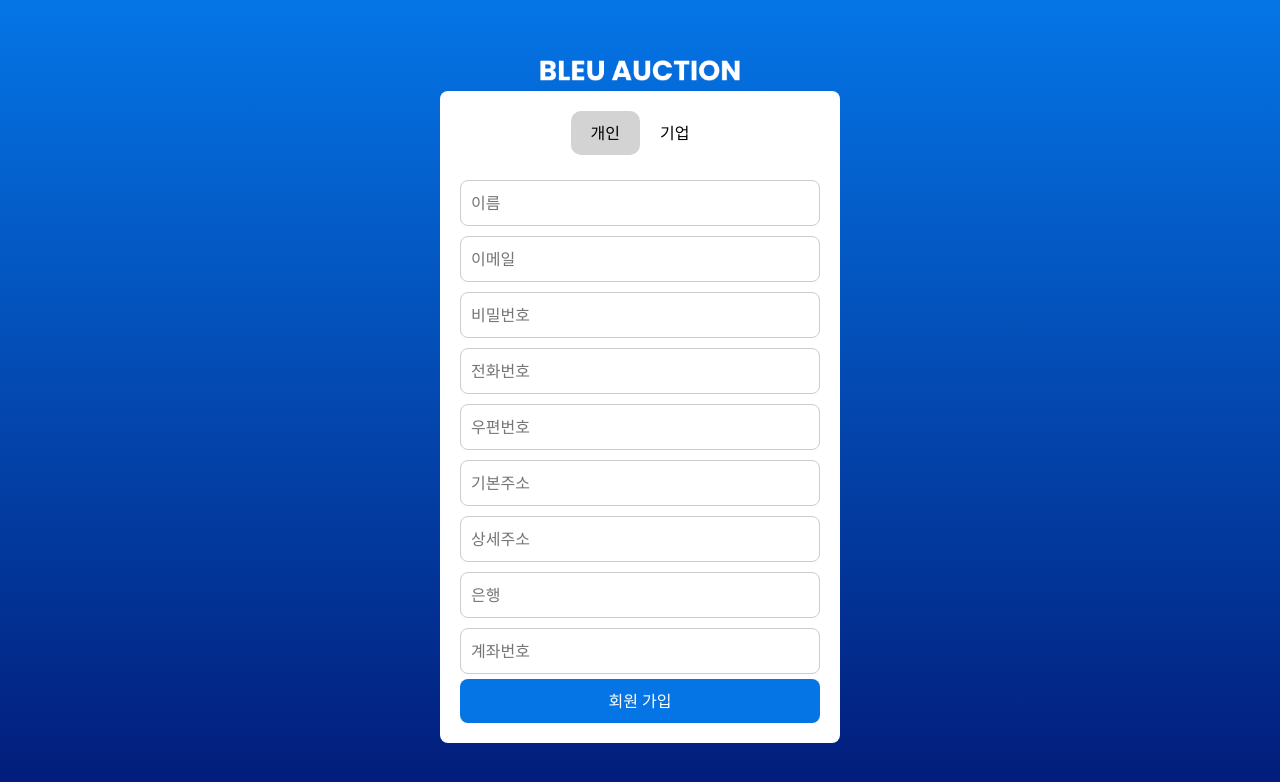
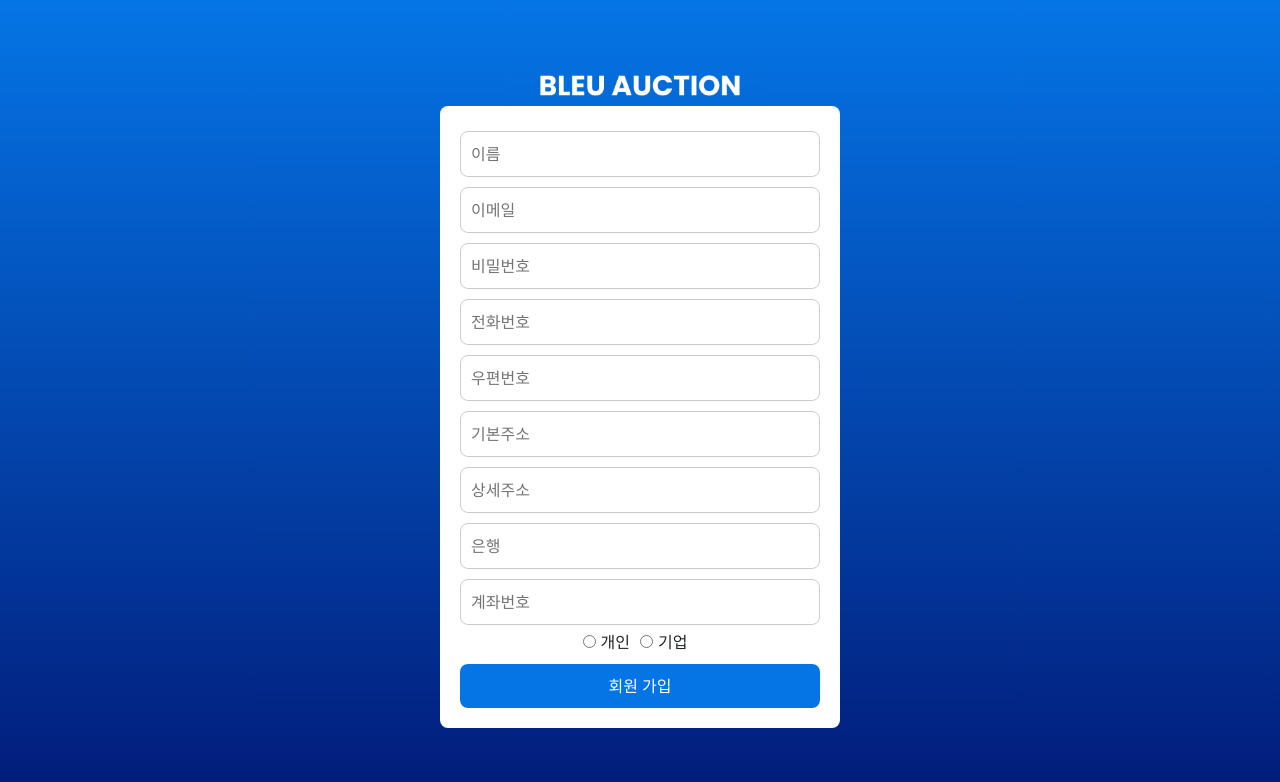
Before and after one commit to NC7-BleuAuction/bleuauction_fe, a React (Create React App) app: page /register in a window 1280 px wide. Shown: the top 782 px of the page. Built offline with nearby package versions, Linux system fonts and the light colour scheme; no server answers.

Commit message:
로그인, 회원가입

```diff
--- a/src/components/Auth/LoginPage.js
+++ b/src/components/Auth/LoginPage.js
@@ -9,25 +9,68 @@ import Grid from '@mui/material/Grid';
 import Typography from '@mui/material/Typography';
 import { createTheme, ThemeProvider } from '@mui/material/styles';
 import { useNavigate } from 'react-router-dom';
+import axios from 'axios';
+import { useState } from 'react';
 
+
+
+// function Test() {
+//   const [test, setTest] = useState({response: '', loading: true});
+
+//   useEffect(() => {
+//     axios.get('/api/test')
+//       .then(response => setTest(response.data))
+//       .catch(error => console.log(error));
+//   }, []);
 
 
 const defaultTheme = createTheme();
 
+// export default function LoginPage() {
+
+// const navigate = useNavigate();
+
+//   const handleSubmit = (event) => {
+//     event.preventDefault();
+//     const data = new FormData(event.currentTarget);
+//     console.log({
+//       email: data.get('email'),
+//       password: data.get('password'),
+
+//     });
+//     navigate('/main');
+//   };
+
 export default function LoginPage() {
+  const navigate = useNavigate();
 
-const navigate = useNavigate();
+  // const handleSubmit = async (event) => {
+  //   event.preventDefault();
+  //   const data = new FormData(event.currentTarget);
 
-  const handleSubmit = (event) => {
-    event.preventDefault();
-    const data = new FormData(event.currentTarget);
-    console.log({
-      email: data.get('email'),
-      password: data.get('password'),
+  //   const loginData = {
+  //     memberEmail: data.get('email'),
+  //     memberPwd: data.get('password'),
+  //   };
 
-    });
-    navigate('/main');
-  };
+  //   console.log(loginData);
+
+  //   try {
+  //     const response = await axios.post('/api/member/login', loginData); // /api/login은 백엔드 로그인 API의 엔드포인트입니다. 실제 경로를 사용해야 합니다.
+
+  //     if (response.data.success) { // 응답에 따라 조건을 변경할 수 있습니다.
+  //       console.log("로그인 성공!");
+  //       navigate('/main');
+  //     } else {
+  //       console.error("로그인 실패:", response.data.message);
+  //     }
+  //   } catch (error) {
+  //     console.error("서버에서 에러가 발생했습니다:", error.response.data);
+  //   }
+  // };
+
+
+
 
   return (
     <ThemeProvider theme={defaultTheme}>
@@ -92,12 +135,23 @@ const navigate = useNavigate();
                 >
                 Login
               </Button>
+              <Button
+                type="submit"
+                fullWidth
+                variant="contained"
+                sx={{
+                    mt: 3,
+                    mb: 2,
+                    borderRadius: '30px',
+                    backgroundColor: '#FFEB00',  // 카카오 노란색
+                    '&:hover': {
+            backgroundColor: '#FFD600', // 노란색의 어두운 톤으로 hover 효과 추가
+                       }
+                    }}
+                >
+                KAKAO Login
+              </Button>
               <Grid container>
-                <Grid item xs>
-                  <Link href="#" variant="body2">
-                    비밀번호 찾기
-                  </Link>
-                </Grid>
                 <Grid item>
                   <Link href="/register" variant="body2">
                     {"회원가입"}
--- a/src/components/Auth/RegisterPage.js
+++ b/src/components/Auth/RegisterPage.js
@@ -1,10 +1,11 @@
 import React, { useState } from 'react';
 import { useNavigate } from 'react-router-dom';
+import axios from 'axios';
 
 
 const useForm = (initialValues) => {
-  const [values, setValues] = useState(initialValues);
-  const handleChange = (e) => {
+  const [values, setValues] = useState(initialValues);  // values는 폼 컨트롤의 상태를 나타냄, initialValues로 초기 설정
+  const handleChange = (e) => {   //폼 컨트롤의 onChange 이벤트 핸들러
     const { name, value } = e.target;
     setValues({
       ...values,
@@ -15,8 +16,8 @@ const useForm = (initialValues) => {
 };
 
 function RegisterPage() {
-  const [accountType, setAccountType] = useState('personal');
-  const [values, handleChange] = useForm({
+
+  const [values, handleChange] = useForm({ //useForm은 초기 값 initialValues를 인수로 받음,  그 상태와 상태를 변경하는 함수를 반환하는 useForm 훅을 호출
     email: '',
     password: '',
     name: '',
@@ -26,15 +27,33 @@ function RegisterPage() {
     detailAddress: '',
     bank: '',
     accountNumber: '',
+    accountType: '',
   });
 
-  const navigate = useNavigate(); // useNavigate hook
+  const navigate = useNavigate();
 
+  const requestData = { //객체는 폼에서 사용자가 입력한 데이터를 서버로 전송하기 위해 준비되는 데이터 구조
+    memberCategory: values.accountType,
+    memberEmail: values.email,      //values 객체의 email 속성 값을 requestData 객체의 email 속성에 할당
+    memberPwd: values.password,
+    memberName: values.name,
+    memberPhone: values.phone,
+    memberZipcode: values.zip,
+    memberAddr: values.address,
+    memberDetailAddr: values.detailAddress,
+    memberBank: values.bank,
+    memberAccount: values.accountNumber,
+  };
 
-  const handleSubmit = (e) => {
+  const handleSubmit = async (e) => {
     e.preventDefault();
-    console.log('Form Data: ', values);
-    navigate('/main');
+    try {
+      const response = await axios.post('/api/member/signup', requestData);       // 백엔드로 데이터 보내기
+      console.log('API 응답: ', response.data);                                   // 백엔드에서 반환된 데이터 처리하기
+      navigate('/main');
+    } catch (error) {
+      console.error('API 호출 중 에러 발생: ', error.response.data);
+    }
   };
 
   return (
@@ -43,11 +62,6 @@ function RegisterPage() {
         <img src="/images/logo.png" alt="BLEU AUCTION" style={styles.logo} />
       </div>
     <div style={styles.container}>
-      <div style={styles.toggleButtons}>
-        <button style={accountType === 'personal' ? styles.activeButton : styles.button} onClick={() => setAccountType('personal')}>개인</button>
-        <button style={accountType === 'business' ? styles.activeButton : styles.button} onClick={() => setAccountType('business')}>기업</button>
-      </div>
-      {accountType === 'personal' && (
         <form onSubmit={handleSubmit} style={styles.form}>
           <input style={styles.input} type="text" name="name" placeholder="이름" value={values.name} onChange={handleChange} />
           <input style={styles.input} type="email" name="email" placeholder="이메일" value={values.email} onChange={handleChange} />
@@ -58,24 +72,32 @@ function RegisterPage() {
           <input style={styles.input} type="text" name="detailAddress" placeholder="상세주소" value={values.detailAddress} onChange={handleChange} />
           <input style={styles.input} type="text" name="bank" placeholder="은행" value={values.bank} onChange={handleChange} />
           <input style={styles.input} type="text" name="accountNumber" placeholder="계좌번호" value={values.accountNumber} onChange={handleChange} />
+          <div style={styles.accountTypeContainer}>
+          <label style={styles.accountTypeLabel}>
+            <input
+              type="radio"
+              name="accountType"
+              value="M"
+              checked={values.accountType === 'M'}
+              style={styles.accountTypeInput}
+              onChange={handleChange}
+            />
+            개인
+          </label>
+          <label style={styles.accountTypeLabel}>
+            <input
+              type="radio"
+              name="accountType"
+              value="S"
+              checked={values.accountType === 'S'}
+              style={styles.accountTypeInput}
+              onChange={handleChange}
+            />
+            기업
+          </label>
+        </div>
             <button type="submit" style={styles.submitButton}>회원 가입</button>
           </form>
-        )}
-        {accountType === 'business' && (
-        <form onSubmit={handleSubmit} style={styles.form}>
-          <input style={styles.input} type="text" name="name" placeholder="기업명" value={values.name} onChange={handleChange} />
-          <input style={styles.input} type="text" name="businessnum" placeholder="사업자등록번호" value={values.businessnum} onChange={handleChange} />
-          <input style={styles.input} type="email" name="email" placeholder="이메일" value={values.email} onChange={handleChange} />
-          <input style={styles.input} type="password" name="password" placeholder="비밀번호" value={values.password} onChange={handleChange} />
-          <input style={styles.input} type="text" name="phone" placeholder="전화번호" value={values.phone} onChange={handleChange} />
-          <input style={styles.input} type="text" name="zip" placeholder="우편번호" value={values.zip} onChange={handleChange} />
-          <input style={styles.input} type="text" name="address" placeholder="기본주소" value={values.address} onChange={handleChange} />
-          <input style={styles.input} type="text" name="detailAddress" placeholder="상세주소" value={values.detailAddress} onChange={handleChange} />
-          <input style={styles.input} type="text" name="bank" placeholder="은행" value={values.bank} onChange={handleChange} />
-          <input style={styles.input} type="text" name="accountNumber" placeholder="계좌번호" value={values.accountNumber} onChange={handleChange} />
-            <button type="submit" style={styles.submitButton}>회원 가입</button>
-          </form>
-        )}
       </div>
     </div>
   );
@@ -142,6 +164,16 @@ const styles = {
     color: 'white',
 
   },
+  accountTypeContainer: {
+    marginBottom: '10px',
+  },
+  accountTypeLabel: {
+    marginRight: '10px',
+    cursor: 'pointer',
+  },
+  accountTypeInput: {
+    marginRight: '5px',
+  },
 };
 
 export default RegisterPage;
```
